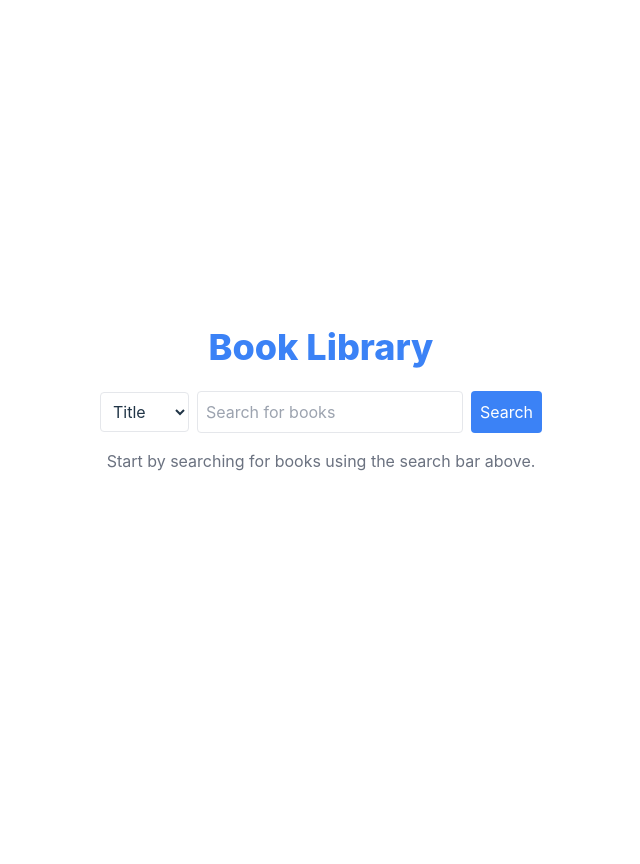
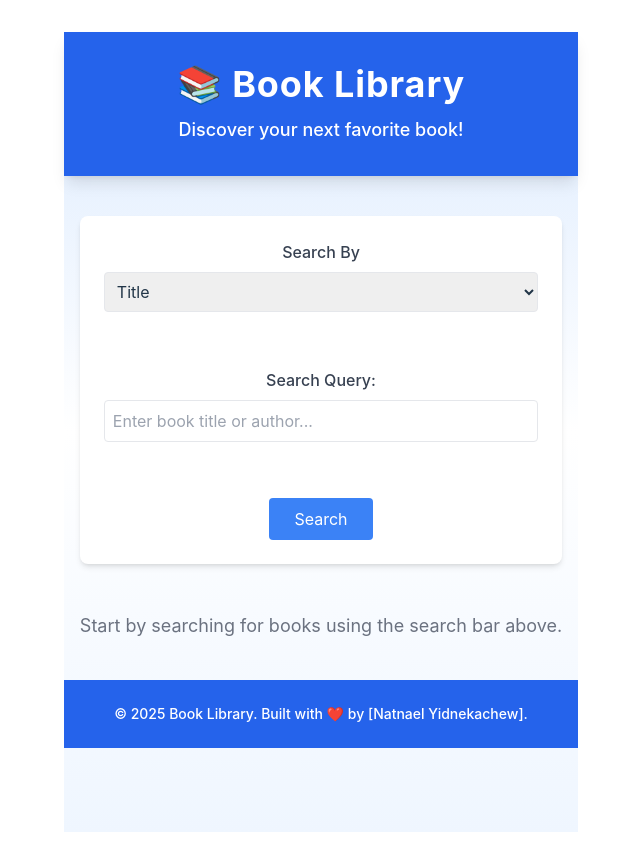
Before and after one commit to Natihan/Hana-Portfolio, a React (Vite) app: page / in a window 1280 px wide. Shown: the whole page, without its empty margins (319-959 px from the left). Before the commit the page ends 800 px from the top, so only its background shows below. Built offline with nearby package versions, Linux system fonts and the light colour scheme.

Commit message:
Added new features and improved UI design

```diff
--- /dev/null
+++ b/postcss.config.cjs
@@ -0,0 +1,6 @@
+module.exports = {
+    plugins: {
+      tailwindcss: {},
+      autoprefixer: {},
+    },
+  };
--- a/src/App.jsx
+++ b/src/App.jsx
@@ -51,7 +51,9 @@ const App = () => {
         setBooks(bookResults);
       }
     } catch (err) {
-      setError("Failed to fetch books. Please check your network connection or try again.");
+      setError(
+        "Failed to fetch books. Please check your network connection or try again."
+      );
     } finally {
       setLoading(false);
     }
@@ -76,55 +78,80 @@ const App = () => {
     }
   };
 
-
   return (
     <Router>
-      <div className="App">
+      <div className="App bg-gradient-to-b from-blue-100 via-white to-blue-50 min-h-screen">
+        {/* Header */}
+        <header className="bg-blue-600 text-white py-8 shadow-lg">
+          <h1 className="text-4xl font-bold text-center tracking-wide">
+            📚 Book Library
+          </h1>
+          <p className="text-center mt-3 text-lg font-medium">
+            Discover your next favorite book!
+          </p>
+        </header>
+
+        {/* Main Content */}
+        <main className="container mx-auto px-4 py-10 space-y-12">
           <Routes>
             <Route
               path="/"
               element={
-              <div className="p-6 max-w-4xl mx-auto text-center">
-                <h1 className="text-4xl font-extrabold text-blue-500 mb-6">
-                  Book Library
-                </h1>
+                <div className="text-center space-y-12">
+                  {/* Search Bar */}
                   <SearchBar onSearch={fetchBooks} />
 
+                  {/* Loading Spinner */}
                   {loading && (
-                  <div className="flex flex-col justify-center items-center mt-4">
-                    <div className="animate-spin rounded-full h-8 w-8 border-t-2 border-blue-500"></div>
-                    <p className="mt-2 text-blue-500">Loading...</p>
+                    <div className="flex flex-col justify-center items-center mt-6">
+                      <div className="animate-spin rounded-full h-16 w-16 border-t-4 border-blue-500 mb-4"></div>
+                      <p className="mt-4 text-blue-500 font-medium text-xl">
+                        Searching for books...
+                      </p>
                     </div>
                   )}
 
+                  {/* Error Message */}
                   {error && (
-                  <div className="flex items-center justify-center text-red-500 mt-4">
-                    <span className="mr-2">⚠️</span>
-                    <p>{error}</p>
+                    <div className="bg-red-100 text-red-600 px-6 py-4 mt-6 rounded-lg shadow-md inline-block text-lg">
+                      ⚠️ {error}
                     </div>
                   )}
 
+                  {/* No Results Message */}
                   {noResults && (
-                  <div className="flex items-center justify-center text-gray-500 mt-4">
-                    <span className="mr-2">🔍</span>
-                    <p>No books found for your search query. Try a different keyword.</p>
+                    <div className="bg-gray-100 text-gray-600 px-6 py-4 mt-6 rounded-lg shadow-md inline-block text-lg">
+                      🔍 No books found for your search. Try another keyword.
                     </div>
                   )}
 
+                  {/* Default Message */}
                   {!loading && !error && books.length === 0 && !noResults && (
-                  <p className="text-gray-500 mt-4">
+                    <p className="text-gray-500 mt-6 text-lg">
                       Start by searching for books using the search bar above.
                     </p>
                   )}
 
+                  {/* Book List */}
                   {!loading && !error && !noResults && books.length > 0 && (
                     <BookList books={books} />
                   )}
                 </div>
               }
             />
-          <Route path="/book/:id" element={<BookDetails fetchBookDetails={fetchBookDetails} />} />
+            <Route
+              path="/book/:id"
+              element={<BookDetails fetchBookDetails={fetchBookDetails} />}
+            />
           </Routes>
+        </main>
+
+        {/* Footer */}
+        <footer className="bg-blue-600 text-white py-6 text-center">
+          <p className="text-sm font-medium">
+            © 2025 Book Library. Built with ❤️ by [Natnael Yidnekachew].
+          </p>
+        </footer>
       </div>
     </Router>
   );
--- a/src/components/BookCard.jsx
+++ b/src/components/BookCard.jsx
@@ -2,17 +2,46 @@ import React from "react";
 import { Link } from "react-router-dom";
 
 const BookCard = ({ book }) => {
+  if (!book) {
+    return (
+      <div className="p-4 border rounded shadow text-center">
+        No book data available
+      </div>
+    );
+  }
+
+  // Fallback values for missing data
+  const { cover, title, authors, publisher, id } = book;
+
   return (
-    <Link to={`/book/${book.id}`} className="block hover:no-underline">
-      <div className="p-4 border rounded shadow hover:shadow-lg hover:scale-105 transition transform duration-200">
-        <img
-          src={book.cover}
-          alt={`Cover of ${book.title}`}
-          className="w-full max-w-sm mx-auto rounded mb-4"
-        />
-        <h3 className="font-bold text-lg text-blue-600">{book.title}</h3>
-        <p className="text-gray-600 mt-2">By {book.authors || "Unknown Author"}</p>
-        <p className="text-gray-600 mt-1">Published by {book.publisher || "Unknown Publisher"}</p>
+    <Link
+      to={`/book/${id}`}
+      className="block hover:no-underline"
+    >
+      <div className="bg-white rounded-lg shadow-md hover:shadow-lg transform hover:scale-105 transition-transform duration-300">
+        {/* Book Cover */}
+        <div className="h-64 overflow-hidden rounded-t-lg">
+          <img
+            src={cover || "https://via.placeholder.com/150"} // Fallback image
+            alt={`Cover of ${title || "Untitled"}`} // Fallback for title
+            className="w-full h-full object-cover"
+          />
+        </div>
+
+        {/* Book Info */}
+        <div className="p-4">
+          <h3 className="text-lg font-bold text-gray-800 truncate">
+            {title || "Untitled"}
+          </h3>
+          <p className="text-sm text-gray-600 mt-2 truncate">
+            <span className="font-medium">Author(s):</span>{" "}
+            {authors || "Unknown Author"}
+          </p>
+          <p className="text-sm text-gray-600 mt-1 truncate">
+            <span className="font-medium">Publisher:</span>{" "}
+            {publisher || "Unknown Publisher"}
+          </p>
+        </div>
       </div>
     </Link>
   );
--- a/src/components/BookList.jsx
+++ b/src/components/BookList.jsx
@@ -1,25 +1,24 @@
 import React from "react";
-import { Link } from "react-router-dom";
+import BookCard from "./BookCard";
 
-const BookCard = ({ book }) => {
+const BookList = ({ books }) => {
+  if (!books || books.length === 0) {
+    return (
+      <div className="text-center mt-8">
+        <p className="text-gray-500 text-lg">
+          📚 No books found. Start your search to explore the library!
+        </p>
+      </div>
+    );
+  }
+
   return (
-    <div className="p-4 border rounded shadow hover:shadow-lg transition">
-      <img
-        src={book.cover}
-        alt={book.title}
-        className="w-full max-w-sm mx-auto rounded"
-      />
-      <h3 className="font-bold text-lg">{book.title}</h3>
-      <p className="text-gray-600">By {book.authors}</p>
-      <p className="text-gray-600">Published by {book.publisher}</p>
-      <Link
-        to={`/book/${book.id}`}
-        className="text-blue-500 hover:underline mt-2 block"
-      >
-        View Details
-      </Link>
+    <div className="grid grid-cols-1 sm:grid-cols-2 lg:grid-cols-4 gap-6 mt-8">
+      {books.map((book, index) => (
+        <BookCard key={index} book={book} />
+      ))}
     </div>
   );
 };
 
-export default BookCard;
+export default BookList;
--- a/src/components/SearchBar.jsx
+++ b/src/components/SearchBar.jsx
@@ -16,35 +16,46 @@ const SearchBar = ({ onSearch }) => {
   };
 
   return (
+    <div className="max-w-lg mx-auto bg-white shadow-md rounded-lg p-6">
+      <form onSubmit={handleSubmit} className="flex flex-col gap-4">
+        {/* Dropdown for Search Type */}
         <div>
-      <form onSubmit={handleSubmit} className="flex flex-col sm:flex-row mb-4 gap-2 items-center">
-        {/* Dropdown for Search Type */}
+          <label className="block text-gray-700 font-medium mb-2">Search By  </label>
           <select
             value={searchType}
             onChange={(e) => setSearchType(e.target.value)}
-          className="p-2 border rounded bg-white w-full sm:w-auto"
+            className="p-2 border rounded w-full"
           >
             <option value="title">Title</option>
             <option value="author">Author</option>
           </select>
+        </div> <br />
 
         {/* Input Field */}
+        <div>
+          <label className="block text-gray-700 font-medium mb-2">Search Query: </label>
           <input
             type="text"
             value={query}
             onChange={(e) => setQuery(e.target.value)}
-          placeholder="Search for books"
-          className="p-2 border rounded w-full sm:w-auto flex-grow"
+            placeholder="Enter book title or author..."
+            className="p-2 border rounded w-full"
           />
+        </div> <br />
 
         {/* Search Button */}
-        <button className="p-2 bg-blue-500 text-white rounded hover:bg-blue-600">
+        <div className="text-center">
+          <button
+            type="submit"
+            className="w-full sm:w-auto px-6 py-2 bg-blue-500 text-white rounded hover:bg-blue-600 transition duration-300 focus:outline-none focus:ring-2 focus:ring-blue-300"
+          >
             Search
           </button>
+        </div>
       </form>
 
       {/* Error Message */}
-      {error && <p className="text-red-500 text-sm">{error}</p>}
+      {error && <p className="text-red-500 text-sm mt-2">{error}</p>}
     </div>
   );
 };
```
Lines whose indentation alone changed are shown as unchanged.
